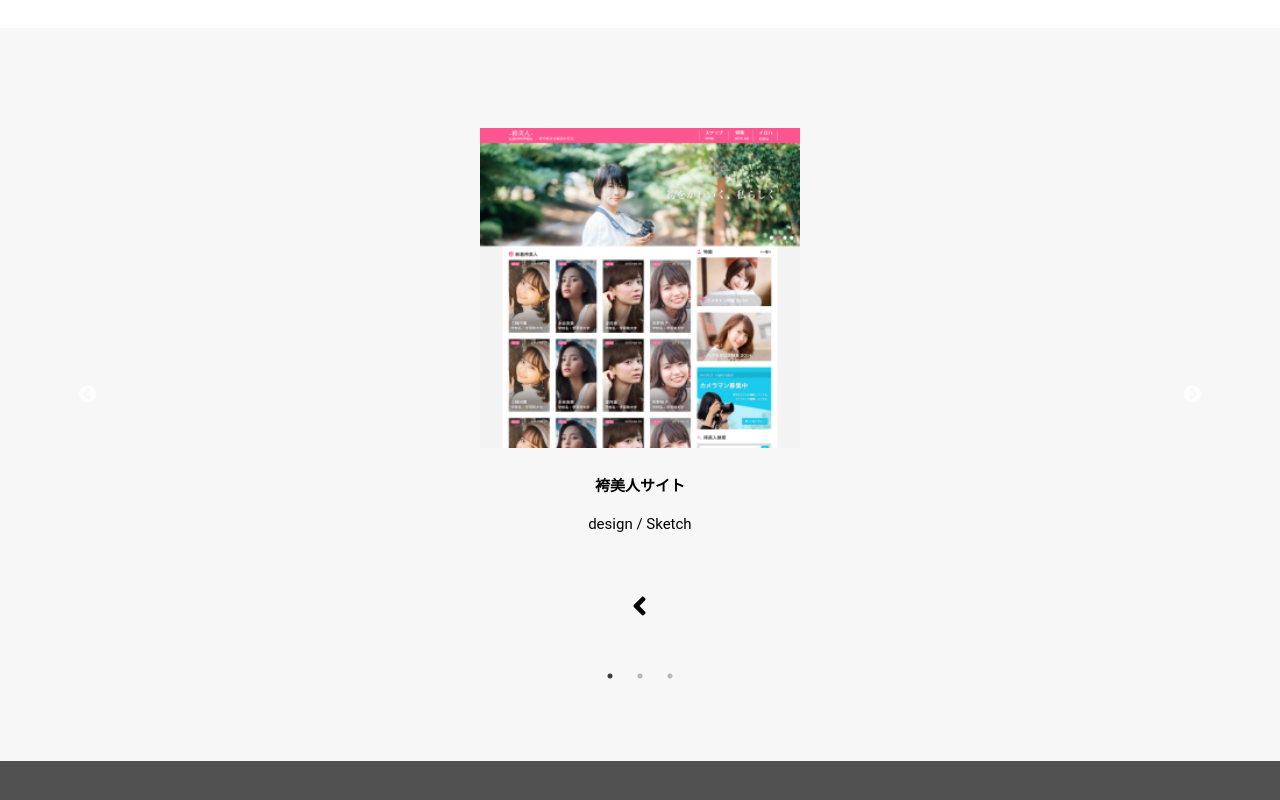
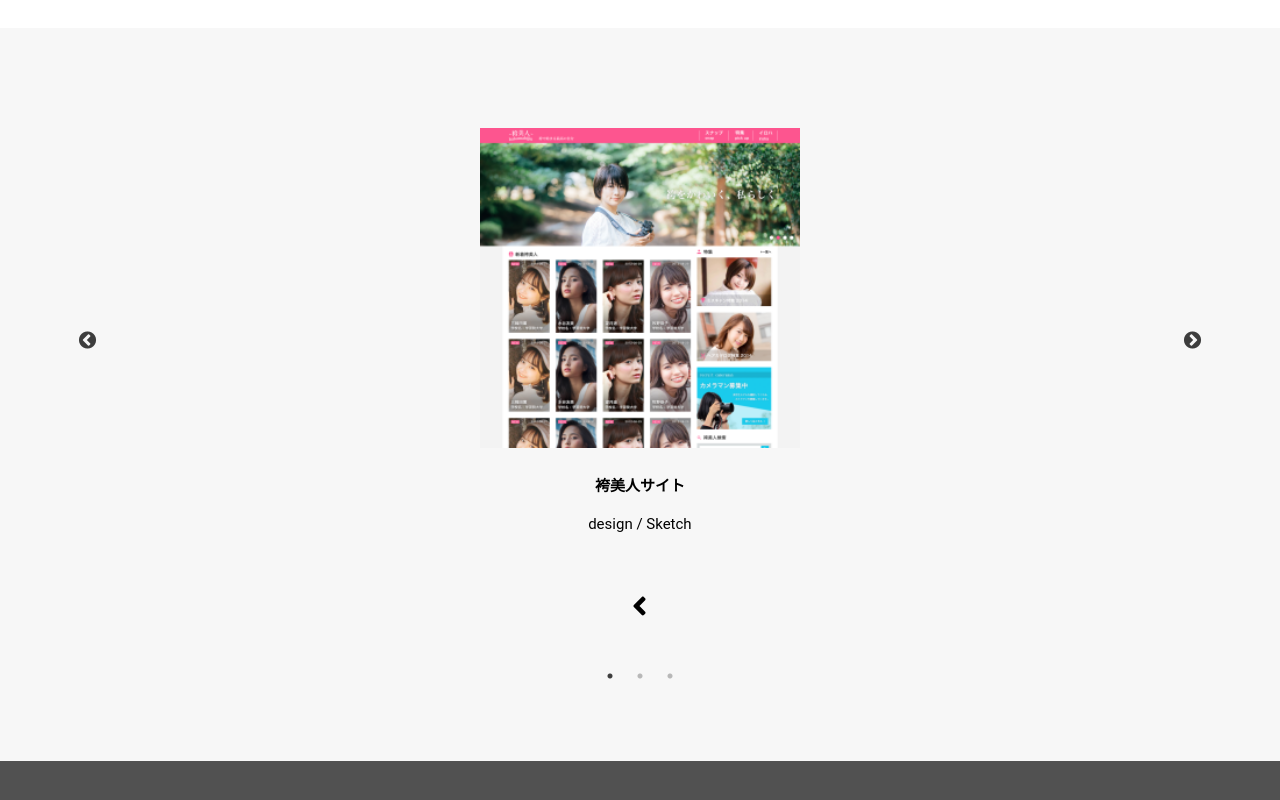
Before and after one commit to yusaku1084/gatsby-portfolio, a Gatsby site: page /rixis in a window 1280 px wide. Shown: the part 1328-2128 px from the top of the page. Built offline with nearby package versions, Linux system fonts and the light colour scheme; Gatsby itself is replaced by a stand-in of ours.

Commit message:
add works4

```diff
--- a/src/component/Works.js
+++ b/src/component/Works.js
@@ -8,6 +8,7 @@ import { media } from "../utils/style-utils"
 import Slider from "react-slick";
 import "slick-carousel/slick/slick.css";
 import "slick-carousel/slick/slick-theme.css";
+import "../component/slider.css";
 
 const Works = (props) => {
 
--- /dev/null
+++ b/src/component/slider.css
@@ -0,0 +1,38 @@
+.slick-prev,
+.slick-next
+{
+    font-size: 0;
+    line-height: 0;
+
+    position: absolute;
+    top: 40%;
+
+    display: block;
+
+    width: 20px;
+    height: 20px;
+    padding: 0;
+    -webkit-transform: translate(0, -50%);
+    -ms-transform: translate(0, -50%);
+    transform: translate(0, -50%);
+
+    cursor: pointer;
+
+    color: transparent;
+    border: none;
+    outline: none;
+    background: transparent;
+}
+.slick-prev:before,
+.slick-next:before
+{
+    font-family: 'slick';
+    font-size: 20px;
+    line-height: 1;
+
+    opacity: .75;
+    color: black;
+
+    -webkit-font-smoothing: antialiased;
+    -moz-osx-font-smoothing: grayscale;
+}
```
